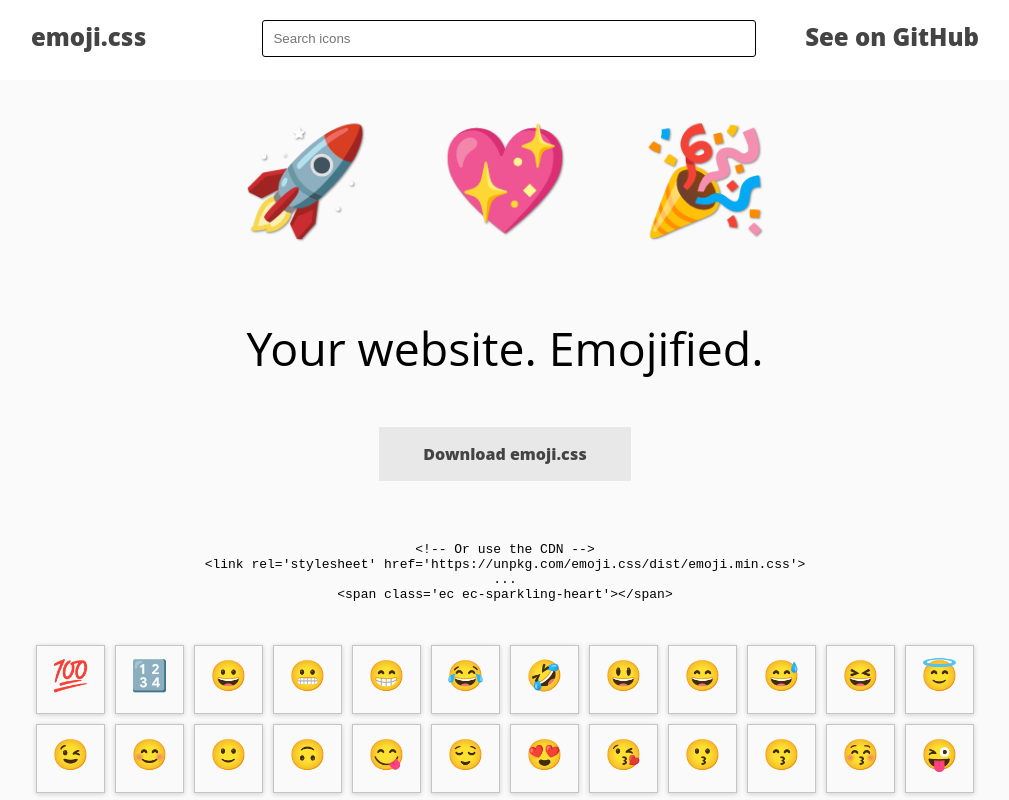
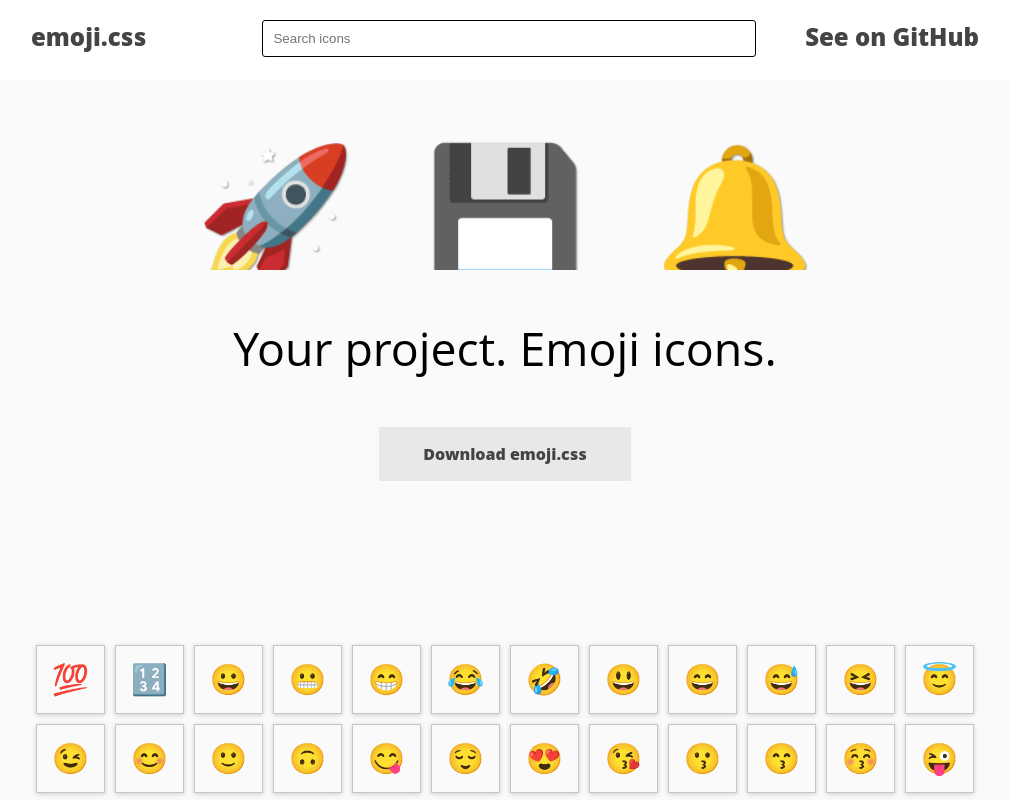
Before and after one commit to IonicaBizau/emoji.css, a website: page index.html in a window 1280 px wide. Shown: the top 800 px of the page, without its empty margins (135-1144 px from the left). Drawn offline with Linux system fonts and the light colour scheme.

Commit message:
Little changes

```diff
--- a/index.html
+++ b/index.html
@@ -3,7 +3,7 @@
 <head>
     <title>emoji.css</title>
     <meta charset='UTF-8' />
-    <link rel='stylesheet' href='dist/emoji.min.css' />
+    <link rel='stylesheet' href='dist/emocss.min.css' />
     <link rel='stylesheet' href='example/style.css' />
     <script src='example/main.js'></script>
 </head>
@@ -16,29 +16,29 @@
         </div>
     </header>
     <section class="featured hide-single-view">
-        <div class="wrapper"><span class="featured-icon ec ec-rocket"></span><span class="featured-icon ec ec-sparkling-heart"></span><span class="featured-icon ec ec-tada"></span>
+        <div class="wrapper"><span class="featured-icon ec ec-rocket"></span><span class="featured-icon ec ec-floppy-disk"></span><span class="featured-icon ec ec-bell"></span>
         </div>
     </section>
     <section class="title hide-single-view">
         <div class="wrapper">
-            <p class="description">Your website. Emojified.</p>
-            <a class="button download" href=https://github.com/IonicaBizau/emojiCss '>Download emoji.css</a><pre>&lt;!-- Or use the CDN --&gt;<br/>&lt;link rel='stylesheet' href='https://unpkg.com/emoji.css/dist/emoji.min.css'&gt;<br/>...<br/>&lt;span class='ec ec-sparkling-heart'&gt;&lt;/span&gt;</pre></div></section><section class="hide-single-view"><div class="wrapper"><ul class='icon-list '><li class="item" data-keywords='score,perfect,numbers,century,exam,quiz,test,pass,hundred
-            ' data-icon-name='100 '><a class="ec ec-100" data-name='100 ' href='#icon-100 '></a></li><li class="item" data-keywords='numbers,blue-square ' data-icon-name='1234 '><a class="ec ec-1234" data-name='1234 ' href='#icon-1234
-            '></a></li><li class="item" data-keywords='face,smile,happy,joy,grin ' data-icon-name='grinning '><a class="ec ec-grinning" data-name='grinning ' href='#icon-grinning '></a></li><li class="item" data-keywords='face,grimace,teeth ' data-icon-name='grimacing
-            '><a class="ec ec-grimacing" data-name='grimacing ' href='#icon-grimacing '></a></li><li class="item" data-keywords='face,happy,smile,joy,kawaii ' data-icon-name='grin '><a class="ec ec-grin" data-name='grin ' href='#icon-grin '></a></li><li class="item" data-keywords='face,cry,tears,weep,happy,happytears,haha
-            ' data-icon-name='joy '><a class="ec ec-joy" data-name='joy ' href='#icon-joy '></a></li><li class="item" data-keywords='face,rolling,floor,laughing,lol,haha ' data-icon-name='rofl '><a class="ec ec-rofl" data-name='rofl ' href='#icon-rofl
-            '></a></li><li class="item" data-keywords='face,happy,joy,haha,smile,funny ' data-icon-name='smiley '><a class="ec ec-smiley" data-name='smiley ' href='#icon-smiley '></a></li><li class="item" data-keywords='face,happy,joy,funny,haha,laugh,like ' data-icon-name='smile
-            '><a class="ec ec-smile" data-name='smile ' href='#icon-smile '></a></li><li class="item" data-keywords='face,hot,happy,laugh,sweat,smile,relief ' data-icon-name='sweat-smile '><a class="ec ec-sweat-smile" data-name='sweat-smile ' href='#icon-sweat-smile
-            '></a></li><li class="item" data-keywords='happy,joy,lol,satisfied,haha,face,glad,XD,laugh ' data-icon-name='laughing '><a class="ec ec-laughing" data-name='laughing ' href='#icon-laughing '></a></li><li class="item" data-keywords='face,angel,heaven,halo ' data-icon-name='innocent
-            '><a class="ec ec-innocent" data-name='innocent ' href='#icon-innocent '></a></li><li class="item" data-keywords='face,happy,mischievous,secret,;),smile,eye ' data-icon-name='wink '><a class="ec ec-wink" data-name='wink ' href='#icon-wink
-            '></a></li><li class="item" data-keywords='face,smile,happy,flushed,crush,embarrassed,shy,joy ' data-icon-name='blush '><a class="ec ec-blush" data-name='blush ' href='#icon-blush '></a></li><li class="item" data-keywords='face,smile ' data-icon-name='slightly-smiling-face
-            '><a class="ec ec-slightly-smiling-face" data-name='slightly-smiling-face ' href='#icon-slightly-smiling-face '></a></li><li class="item" data-keywords='face,flipped,silly,smile ' data-icon-name='upside-down-face '><a class="ec ec-upside-down-face" data-name='upside-down-face ' href='#icon-upside-down-face
-            '></a></li><li class="item" data-keywords='happy,joy,tongue,smile,face,silly,yummy,nom,delicious,savouring ' data-icon-name='yum '><a class="ec ec-yum" data-name='yum ' href='#icon-yum '></a></li><li class="item" data-keywords='face,relaxed,phew,massage,happiness
-            ' data-icon-name='relieved '><a class="ec ec-relieved" data-name='relieved ' href='#icon-relieved '></a></li><li class="item" data-keywords='face,love,like,affection,valentines,infatuation,crush,heart ' data-icon-name='heart-eyes
-            '><a class="ec ec-heart-eyes" data-name='heart-eyes ' href='#icon-heart-eyes '></a></li><li class="item" data-keywords='face,love,like,affection,valentines,infatuation,kiss ' data-icon-name='kissing-heart '><a class="ec ec-kissing-heart" data-name='kissing-heart ' href='#icon-kissing-heart
-            '></a></li><li class="item" data-keywords='love,like,face,3,valentines,infatuation,kiss ' data-icon-name='kissing '><a class="ec ec-kissing" data-name='kissing ' href='#icon-kissing '></a></li><li class="item" data-keywords='face,affection,valentines,infatuation,kiss
-            ' data-icon-name='kissing-smiling-eyes '><a class="ec ec-kissing-smiling-eyes" data-name='kissing-smiling-eyes ' href='#icon-kissing-smiling-eyes '></a></li><li class="item" data-keywords='face,love,like,affection,valentines,infatuation,kiss
-            ' data-icon-name='kissing-closed-eyes '><a class="ec ec-kissing-closed-eyes" data-name='kissing-closed-eyes ' href='#icon-kissing-closed-eyes '></a></li><li class="item" data-keywords='face,prank,childish,playful,mischievous,smile,wink,tongue
+            <p class="description">Your project. Emoji icons.</p>
+            <a class="button download" href=https://github.com/IonicaBizau/emoji.css '>Download emoji.css</a></div></section><section class="hide-single-view"><div class="wrapper"><ul class='icon-list
+            '><li class="item" data-keywords='score,perfect,numbers,century,exam,quiz,test,pass,hundred ' data-icon-name='100 '><a class="ec ec-100" data-name='100 ' href='#icon-100 '></a></li><li class="item" data-keywords='numbers,blue-square ' data-icon-name='1234
+            '><a class="ec ec-1234" data-name='1234 ' href='#icon-1234 '></a></li><li class="item" data-keywords='face,smile,happy,joy,grin ' data-icon-name='grinning '><a class="ec ec-grinning" data-name='grinning ' href='#icon-grinning '></a></li><li class="item" data-keywords='face,grimace,teeth
+            ' data-icon-name='grimacing '><a class="ec ec-grimacing" data-name='grimacing ' href='#icon-grimacing '></a></li><li class="item" data-keywords='face,happy,smile,joy,kawaii ' data-icon-name='grin '><a class="ec ec-grin" data-name='grin ' href='#icon-grin
+            '></a></li><li class="item" data-keywords='face,cry,tears,weep,happy,happytears,haha ' data-icon-name='joy '><a class="ec ec-joy" data-name='joy ' href='#icon-joy '></a></li><li class="item" data-keywords='face,rolling,floor,laughing,lol,haha ' data-icon-name='rofl
+            '><a class="ec ec-rofl" data-name='rofl ' href='#icon-rofl '></a></li><li class="item" data-keywords='face,happy,joy,haha,smile,funny ' data-icon-name='smiley '><a class="ec ec-smiley" data-name='smiley ' href='#icon-smiley '></a></li><li class="item" data-keywords='face,happy,joy,funny,haha,laugh,like
+            ' data-icon-name='smile '><a class="ec ec-smile" data-name='smile ' href='#icon-smile '></a></li><li class="item" data-keywords='face,hot,happy,laugh,sweat,smile,relief ' data-icon-name='sweat-smile '><a class="ec ec-sweat-smile" data-name='sweat-smile
+            ' href='#icon-sweat-smile '></a></li><li class="item" data-keywords='happy,joy,lol,satisfied,haha,face,glad,XD,laugh ' data-icon-name='laughing '><a class="ec ec-laughing" data-name='laughing ' href='#icon-laughing
+            '></a></li><li class="item" data-keywords='face,angel,heaven,halo ' data-icon-name='innocent '><a class="ec ec-innocent" data-name='innocent ' href='#icon-innocent '></a></li><li class="item" data-keywords='face,happy,mischievous,secret,;),smile,eye ' data-icon-name='wink
+            '><a class="ec ec-wink" data-name='wink ' href='#icon-wink '></a></li><li class="item" data-keywords='face,smile,happy,flushed,crush,embarrassed,shy,joy ' data-icon-name='blush '><a class="ec ec-blush" data-name='blush ' href='#icon-blush
+            '></a></li><li class="item" data-keywords='face,smile ' data-icon-name='slightly-smiling-face '><a class="ec ec-slightly-smiling-face" data-name='slightly-smiling-face ' href='#icon-slightly-smiling-face '></a></li><li class="item" data-keywords='face,flipped,silly,smile
+            ' data-icon-name='upside-down-face '><a class="ec ec-upside-down-face" data-name='upside-down-face ' href='#icon-upside-down-face '></a></li><li class="item" data-keywords='happy,joy,tongue,smile,face,silly,yummy,nom,delicious,savouring ' data-icon-name='yum
+            '><a class="ec ec-yum" data-name='yum ' href='#icon-yum '></a></li><li class="item" data-keywords='face,relaxed,phew,massage,happiness ' data-icon-name='relieved '><a class="ec ec-relieved" data-name='relieved ' href='#icon-relieved
+            '></a></li><li class="item" data-keywords='face,love,like,affection,valentines,infatuation,crush,heart ' data-icon-name='heart-eyes '><a class="ec ec-heart-eyes" data-name='heart-eyes ' href='#icon-heart-eyes '></a></li><li class="item" data-keywords='face,love,like,affection,valentines,infatuation,kiss
+            ' data-icon-name='kissing-heart '><a class="ec ec-kissing-heart" data-name='kissing-heart ' href='#icon-kissing-heart '></a></li><li class="item" data-keywords='love,like,face,3,valentines,infatuation,kiss ' data-icon-name='kissing
+            '><a class="ec ec-kissing" data-name='kissing ' href='#icon-kissing '></a></li><li class="item" data-keywords='face,affection,valentines,infatuation,kiss ' data-icon-name='kissing-smiling-eyes '><a class="ec ec-kissing-smiling-eyes" data-name='kissing-smiling-eyes ' href='#icon-kissing-smiling-eyes
+            '></a></li><li class="item" data-keywords='face,love,like,affection,valentines,infatuation,kiss ' data-icon-name='kissing-closed-eyes '><a class="ec ec-kissing-closed-eyes" data-name='kissing-closed-eyes ' href='#icon-kissing-closed-eyes '></a></li><li class="item" data-keywords='face,prank,childish,playful,mischievous,smile,wink,tongue
             ' data-icon-name='stuck-out-tongue-winking-eye '><a class="ec ec-stuck-out-tongue-winking-eye" data-name='stuck-out-tongue-winking-eye ' href='#icon-stuck-out-tongue-winking-eye '></a></li><li class="item" data-keywords='face,prank,playful,mischievous,smile,tongue
             ' data-icon-name='stuck-out-tongue-closed-eyes '><a class="ec ec-stuck-out-tongue-closed-eyes" data-name='stuck-out-tongue-closed-eyes ' href='#icon-stuck-out-tongue-closed-eyes '></a></li><li class="item" data-keywords='face,prank,childish,playful,mischievous,smile,tongue
             ' data-icon-name='stuck-out-tongue '><a class="ec ec-stuck-out-tongue" data-name='stuck-out-tongue ' href='#icon-stuck-out-tongue '></a></li><li class="item" data-keywords='face,rich,dollar,money ' data-icon-name='money-mouth-face
```
Also changed, not shown: build/main.js, dist/emocss.min.css.
